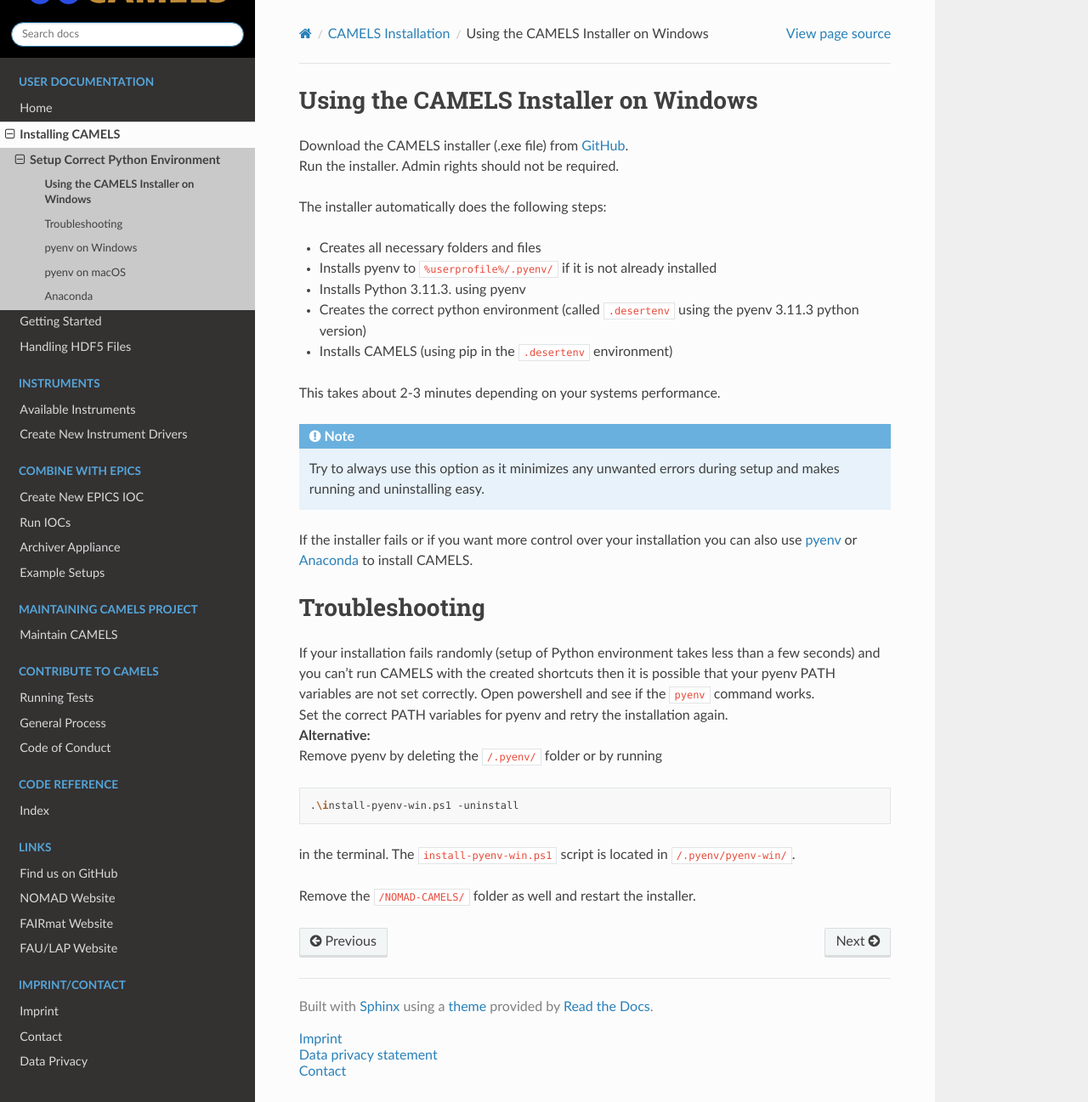
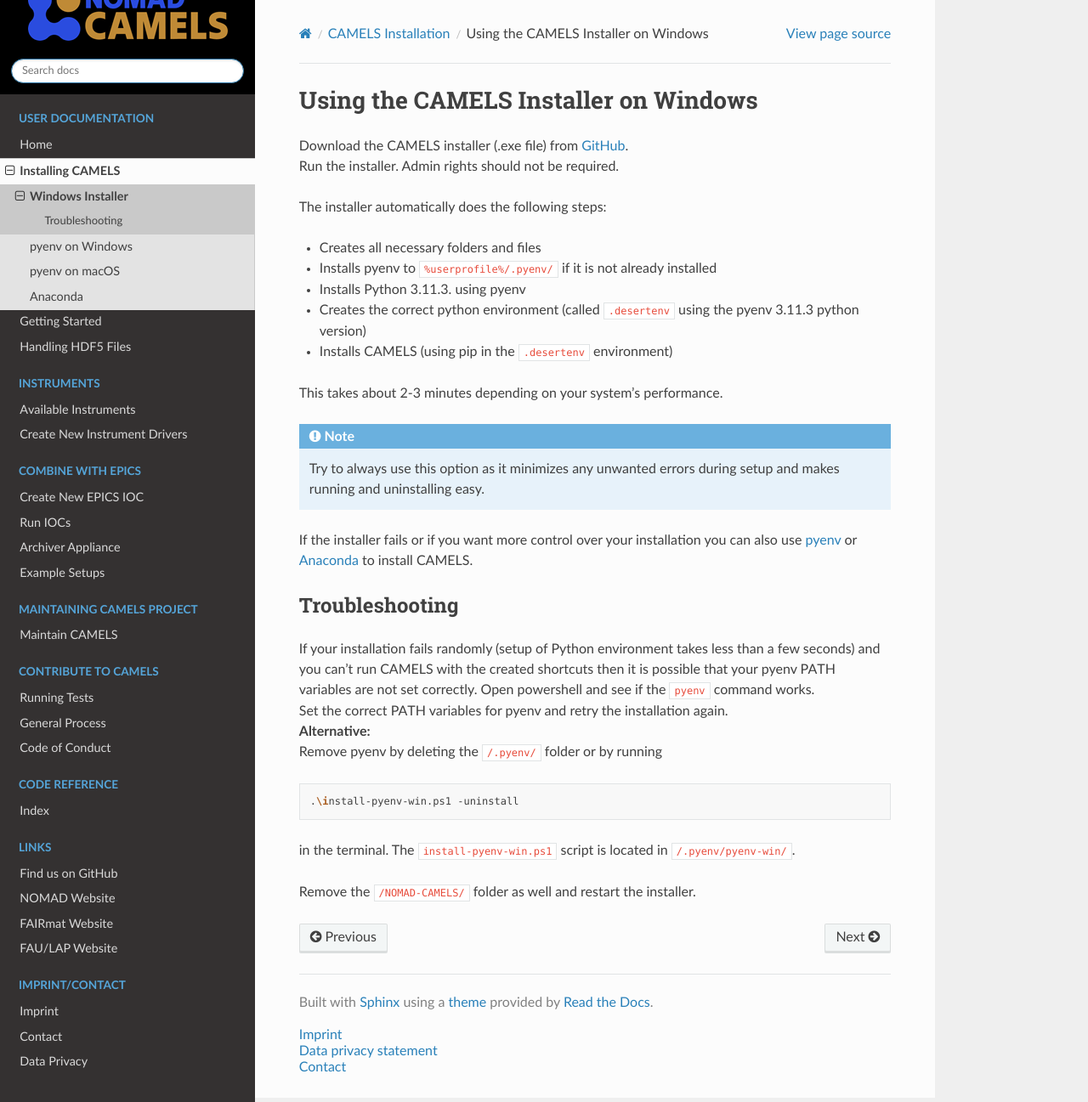
Before and after one commit to FAU-LAP/NOMAD-CAMELS, a Sphinx documentation site: the page built from docs/source/doc/installation/installation_installer.md, in a window 1280 px wide and 1297 px high. Shown: the whole window at 85% size. Built offline with Sphinx 7.4.7 and the Read the Docs theme 2.0.0, drawn with Linux system fonts in a browser that asks for light colours; pages that are not in the unit, such as notebooks, are missing from menus.

Commit message:
Fix formatting and wording in installation documentation

````diff
--- a/docs/source/doc/installation/installation.md
+++ b/docs/source/doc/installation/installation.md
@@ -28,7 +28,6 @@
 python .\CAMELS_start.py
 ```
 
-## Setup Correct Python Environment
 
 There are several ways to set up the correct Python environment and install CAMELS depending on your operating system:
 ```{toctree}
--- a/docs/source/doc/installation/installation_installer.md
+++ b/docs/source/doc/installation/installation_installer.md
@@ -9,7 +9,7 @@
 - Creates the correct python environment (called `.desertenv` using the pyenv 3.11.3 python version)
 - Installs CAMELS (using pip in the `.desertenv` environment)
 
-This takes about 2-3 minutes depending on your systems performance.
+This takes about 2-3 minutes depending on your system's performance.
 
 ```{note}
   Try to always use this option as it minimizes any unwanted errors during setup and makes running and uninstalling easy.
@@ -17,7 +17,7 @@
 
 If the installer fails or if you want more control over your installation you can also use [pyenv](installation_custom_windows.md) or [Anaconda](installation_custom_anaconda) to install CAMELS.
 
-# Troubleshooting
+## Troubleshooting
 If your installation fails randomly (setup of Python environment takes less than a few seconds) and you can't run CAMELS with the created shortcuts then it is possible that your pyenv PATH variables are not set correctly. Open powershell and  see if the `pyenv` command works.\
 Set the correct PATH variables for pyenv and retry the installation again.\
 **Alternative:**\
````
